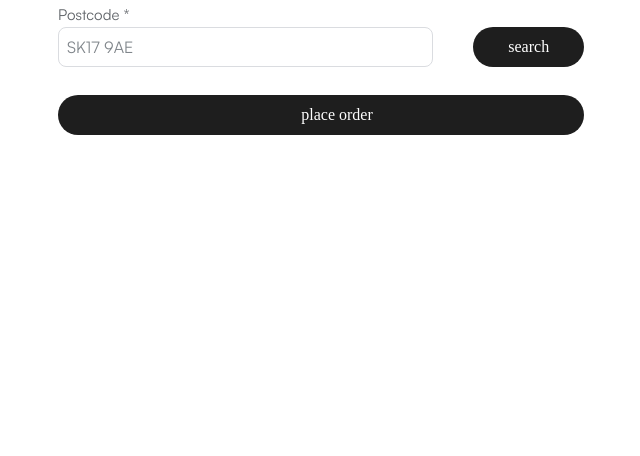
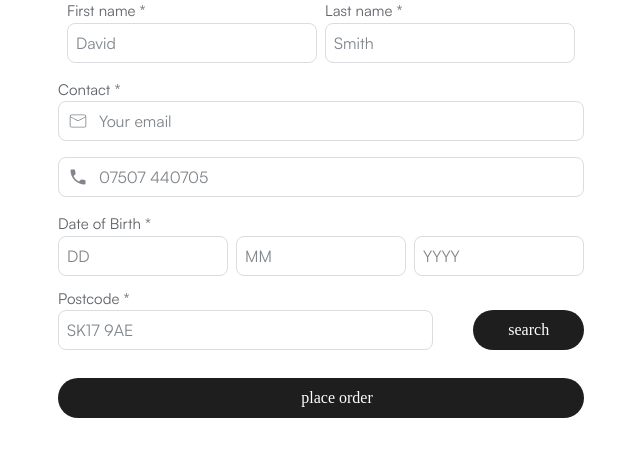
Before and after one commit to Kursatkeskin96/boshhh, a Next.js app: page / in a window 1280 px wide. Shown: the top 456 px of the page, without its empty margins (319-959 px from the left). Built offline with nearby package versions, Linux system fonts and the light colour scheme.

Commit message:
rest of form added

```diff
--- a/components/Form.jsx
+++ b/components/Form.jsx
@@ -221,6 +221,122 @@ export default function Form(props) {
         className="flex flex-col justify-center items-center"
         onSubmit={handleSubmit}
       >
+           <div className="flex flex-col gap-2 px-5 md:flex-row justify-center items-center w-full lg:max-w-[526px] mx-auto">
+          <div className="flex flex-col w-full justify-center items-center">
+            <div className="md:w-[100%] lg:w-[250px] flex flex-col items-start">
+              <label
+                htmlFor="firstname"
+                className="text-[#5F6368] text-[15px] font-normal"
+              >
+                First name *{" "}
+              </label>
+              <input
+                type="text"
+                id="firstname"
+                onChange={handleFirstName}
+                required
+                placeholder="David"
+                className=" w-[100%] focus:border-[#0048ff] focus:ring-0 focus:outline-none pl-2 h-[40px] rounded-[8px] border-[1px] border-[#DADCE0] placeholder-customGray"
+              />
+            </div>
+          </div>
+          <div className="flex flex-col w-full justify-center items-center">
+            <div className="w-[100%] lg:w-[250px] flex flex-col items-start">
+              <label
+                htmlFor="lastname"
+                className="text-[#5F6368] text-[15px] font-normal"
+              >
+                Last name *{" "}
+              </label>
+              <input
+                type="text"
+                id="lastname"
+                onChange={handleLastName}
+                required
+                placeholder="Smith"
+                className="w-full pl-2 h-[40px] focus:border-[#0048ff] focus:ring-0 focus:outline-none rounded-[8px] border-[1px] border-[#DADCE0] placeholder-customGray"
+              />
+            </div>
+          </div>
+        </div>
+
+        <div className="flex flex-col max-w-[526px] mt-4 mb-4 w-full mx-auto">
+          <label
+            htmlFor="contact-email"
+            className="text-[#5F6368] text-[15px] font-normal self-start w-[90%] lg:w-full mx-auto"
+          >
+            Contact *{" "}
+          </label>
+          <div className="w-full lg:w-full flex flex-col items-center mx-auto">
+            <div className="relative w-[90%] lg:w-full flex justify-center">
+              <CiMail className="absolute text-[#80868B] top-[50%] text-xl left-[10px] translate-y-[-50%] pointer-events-none" />
+              <input
+                required
+
+                className={`pl-10 focus:border-[#0048ff] focus:ring-0 focus:outline-none w-full placeholder-customGray h-[40px] rounded-[8px] border-[1px] ${
+                  isEmailValid ? "border-[#DADCE0]" : "border-red-500"
+                } mx-auto`}
+                type="email"
+                id="contact-email"
+                onChange={handleEmailChange}
+                placeholder="Your email"
+                {...props}
+              />
+            </div>
+
+            <div className="relative w-[90%] lg:w-full flex justify-center mt-4">
+              <MdLocalPhone className="absolute text-[#80868B] top-[50%] text-xl left-[10px] translate-y-[-50%] pointer-events-none" />
+              <input
+                className="pl-10 focus:border-[#0048ff] focus:ring-0 focus:outline-none placeholder-customGray w-full h-[40px] rounded-[8px] border-[1px] border-[#DADCE0] mx-auto"
+                type="number"
+                required
+                id="contact-phone"
+                onChange={handlePhoneInputChange}
+                placeholder="07507 440705"
+                {...props}
+              />
+            </div>
+          </div>
+        </div>
+
+        <div className="flex mb-2 flex-col max-w-[526px] w-full mx-auto">
+          <label
+            htmlFor="dob-day"
+            className="text-[#5F6368] text-[15px] font-normal self-start w-[90%] lg:w-full mx-auto"
+          >
+            Date of Birth *
+          </label>
+          <div className="flex justify-center items-center gap-2  w-[90%] lg:w-full mx-auto">
+            <input
+              type="number"
+              required
+              id="dob-day"
+              ref={dayRef}
+              onChange={handleDayInputChange}
+              max="31"
+              placeholder="DD"
+              className="w-[32%] focus:border-[#0048ff] focus:ring-0 focus:outline-none placeholder-customGray lg:w-[170px] pl-2 h-[40px] rounded-[8px] border-[1px] border-[#DADCE0]"
+            />
+            <input
+              type="number"
+              id="dob-month"
+              ref={monthRef}
+              required
+              onChange={handleMonthInputChange}
+              placeholder="MM"
+              className="w-[32%] focus:border-[#0048ff] focus:ring-0 focus:outline-none placeholder-customGray lg:w-[170px] pl-2 h-[40px] rounded-[8px] border-[1px] border-[#DADCE0]"
+            />
+            <input
+              type="number"
+              required
+              id="dob-year"
+              ref={yearRef}
+              onChange={handleYearInputChange}
+              placeholder="YYYY"
+              className="w-[32%] focus:border-[#0048ff] focus:ring-0 focus:outline-none placeholder-customGray lg:w-[170px] pl-2 h-[40px] rounded-[8px] border-[1px] border-[#DADCE0]"
+            />
+          </div>
+        </div>
         <div className="flex flex-col my-1 max-w-[526px] w-full mx-auto">
           <label
             htmlFor="postcode"
@@ -251,7 +367,7 @@ export default function Form(props) {
               {isDropDownOpen && (
                 <div
                   ref={dropdownRef}
-                  className="absolute z-10 border border-gray-300 rounded-md bg-white w-full max-w-[404px] max-h-[100px] overflow-y-auto"
+                  className="absolute z-10 border border-gray-300 rounded-md bg-white w-full max-w-[404px] max-h-[170px] overflow-y-auto"
                 >
                   {addresses.map((address, index) => (
                     <div
```
